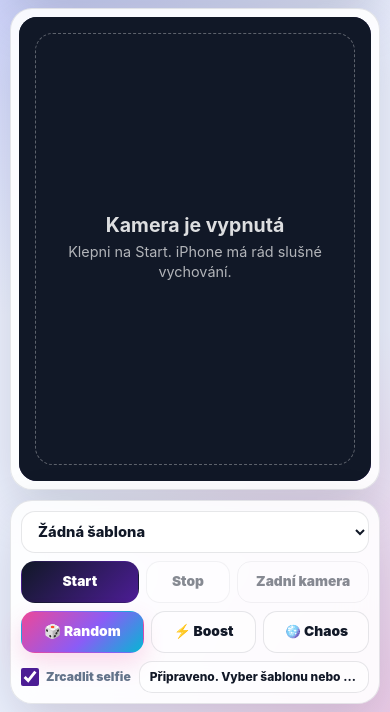
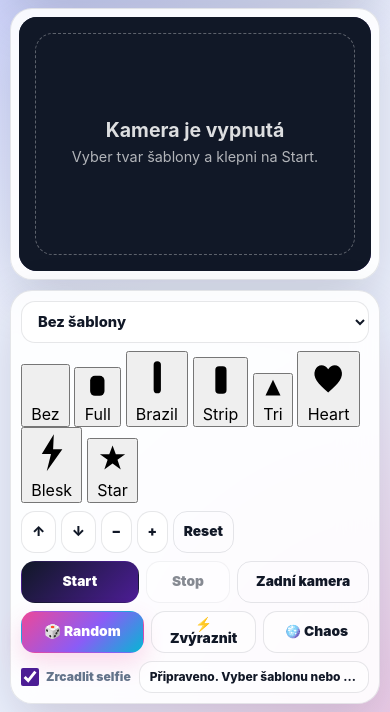
Before and after one commit to Martyparty1988/Oholbuchtu, a website built with Vite: page index.html in a window 390 px wide. Shown: the part 132-844 px from the top of the page. Built offline with nearby package versions, Linux system fonts and the light colour scheme.

Commit message:
Show visible shape templates in mobile UI

```diff
--- a/index.html
+++ b/index.html
@@ -6,7 +6,7 @@
     <meta name="theme-color" content="#111827">
     <meta name="apple-mobile-web-app-capable" content="yes">
     <meta name="apple-mobile-web-app-status-bar-style" content="black-translucent">
-    <meta name="description" content="Srandovní soukromá mobilní PWA AR appka pro porovnání šablon, vibe score a lehce drzé verdikty. Kamera běží pouze lokálně v zařízení.">
+    <meta name="description" content="Soukromá mobilní PWA AR appka se zřetelnými šablonami tvarů, které si můžeš zarovnat přes kameru.">
     <title>Ohol Buchtu Studio</title>
 
     <link rel="manifest" href="%BASE_URL%manifest.json">
@@ -18,19 +18,19 @@
     <main class="app-shell" aria-labelledby="app-title">
         <section class="top-panel">
             <div class="brand-block">
-                <p class="eyebrow">srandovní AR PWA</p>
+                <p class="eyebrow">AR šablona</p>
                 <h1 id="app-title">Ohol Buchtu</h1>
             </div>
 
             <div class="fun-panel compact" aria-live="polite">
                 <div class="fun-panel-header">
-                    <span id="template-label" class="template-pill">Decent mód</span>
-                    <strong id="template-vibe" class="fun-score">Vibe 0/10</strong>
+                    <span id="template-label" class="template-pill">Bez šablony</span>
+                    <strong id="template-vibe" class="fun-score">Vodítko 0/10</strong>
                 </div>
                 <div class="vibe-meter" aria-hidden="true">
                     <span id="vibe-fill"></span>
                 </div>
-                <p id="template-joke" class="fun-joke">Vyber šablonu a appka tě s láskou zhodnotí.</p>
+                <p id="template-joke" class="fun-joke">Vyber tvar dole, zarovnej ho na kameru a podle obrysu se můžeš řídit.</p>
             </div>
         </section>
 
@@ -40,35 +40,75 @@
                 <canvas id="canvas" class="overlay" aria-hidden="true"></canvas>
                 <div id="empty-state" class="empty-state">
                     <strong>Kamera je vypnutá</strong>
-                    <span>Klepni na Start. iPhone má rád slušné vychování.</span>
+                    <span>Vyber tvar šablony a klepni na Start.</span>
                 </div>
             </div>
         </section>
 
         <section class="bottom-panel" aria-label="Ovládání aplikace">
-            <label class="field compact-field" for="template-select">
-                <span>Šablona</span>
-                <select id="template-select">
-                    <option value="none">Žádná šablona</option>
-                    <option value="full">Full / lesní království</option>
-                    <option value="brazilian">Brazilian / aero mód</option>
-                    <option value="landing-strip">Landing Strip / runway ready</option>
-                    <option value="triangle">Triangle / geometrická odvaha</option>
-                    <option value="heart">Heart / romantický chaos</option>
-                    <option value="lightning">Lightning / pojistky ven</option>
-                    <option value="star">Star / main character</option>
-                </select>
-            </label>
+            <select id="template-select" class="sr-only" aria-label="Vyber šablonu tvaru">
+                <option value="none">Bez šablony</option>
+                <option value="full">Full</option>
+                <option value="brazilian">Brazilian</option>
+                <option value="landing-strip">Landing Strip</option>
+                <option value="triangle">Triangle</option>
+                <option value="heart">Heart</option>
+                <option value="lightning">Lightning</option>
+                <option value="star">Star</option>
+            </select>
+
+            <div class="template-strip" aria-label="Viditelné šablony tvarů">
+                <button class="shape-card active" type="button" data-template="none" aria-label="Bez šablony">
+                    <svg viewBox="0 0 64 64" aria-hidden="true"><path d="M18 46 L46 18 M18 18 L46 46"/></svg>
+                    <span>Bez</span>
+                </button>
+                <button class="shape-card" type="button" data-template="full" aria-label="Full šablona">
+                    <svg viewBox="0 0 64 64" aria-hidden="true"><rect x="17" y="12" width="30" height="42" rx="10"/></svg>
+                    <span>Full</span>
+                </button>
+                <button class="shape-card" type="button" data-template="brazilian" aria-label="Brazilian šablona">
+                    <svg viewBox="0 0 64 64" aria-hidden="true"><rect x="27" y="10" width="10" height="44" rx="5"/></svg>
+                    <span>Brazil</span>
+                </button>
+                <button class="shape-card" type="button" data-template="landing-strip" aria-label="Landing strip šablona">
+                    <svg viewBox="0 0 64 64" aria-hidden="true"><rect x="23" y="10" width="18" height="44" rx="6"/></svg>
+                    <span>Strip</span>
+                </button>
+                <button class="shape-card" type="button" data-template="triangle" aria-label="Triangle šablona">
+                    <svg viewBox="0 0 64 64" aria-hidden="true"><path d="M32 10 L52 52 H12 Z"/></svg>
+                    <span>Tri</span>
+                </button>
+                <button class="shape-card" type="button" data-template="heart" aria-label="Heart šablona">
+                    <svg viewBox="0 0 64 64" aria-hidden="true"><path d="M32 53 C18 41 10 32 14 22 C17 14 27 13 32 21 C37 13 47 14 50 22 C54 32 46 41 32 53 Z"/></svg>
+                    <span>Heart</span>
+                </button>
+                <button class="shape-card" type="button" data-template="lightning" aria-label="Lightning šablona">
+                    <svg viewBox="0 0 64 64" aria-hidden="true"><path d="M35 6 L18 34 H31 L25 58 L47 27 H34 Z"/></svg>
+                    <span>Blesk</span>
+                </button>
+                <button class="shape-card" type="button" data-template="star" aria-label="Star šablona">
+                    <svg viewBox="0 0 64 64" aria-hidden="true"><path d="M32 8 L38 24 H55 L41 34 L47 52 L32 41 L17 52 L23 34 L9 24 H26 Z"/></svg>
+                    <span>Star</span>
+                </button>
+            </div>
+
+            <div class="adjust-panel" aria-label="Doladění šablony">
+                <button class="button micro" type="button" data-adjust="up">↑</button>
+                <button class="button micro" type="button" data-adjust="down">↓</button>
+                <button class="button micro" type="button" data-adjust="smaller">−</button>
+                <button class="button micro" type="button" data-adjust="bigger">+</button>
+                <button class="button micro ghost" type="button" data-adjust="reset">Reset</button>
+            </div>
 
             <div class="button-row camera-row">
                 <button id="start-camera" class="button primary" type="button">Start</button>
                 <button id="stop-camera" class="button" type="button" disabled>Stop</button>
-                <button id="switch-camera" class="button ghost" type="button" disabled>Zadní kamera</button>
+                <button id="switch-camera" class="button ghost" type="button">Zadní kamera</button>
             </div>
 
             <div class="button-row fun-row">
                 <button id="random-template" class="button fun" type="button">🎲 Random</button>
-                <button id="boost-vibe" class="button fun ghost" type="button">⚡ Boost</button>
+                <button id="boost-vibe" class="button fun ghost" type="button">⚡ Zvýraznit</button>
                 <button id="chaos-mode" class="button fun ghost" type="button">🪩 Chaos</button>
             </div>
 
@@ -77,7 +117,7 @@
                     <input id="mirror-toggle" type="checkbox" checked>
                     <span>Zrcadlit selfie</span>
                 </label>
-                <p id="status" class="status" role="status" aria-live="polite">Připraveno. Vyber šablonu nebo zapni kameru.</p>
+                <p id="status" class="status" role="status" aria-live="polite">Vyber viditelnou šablonu dole.</p>
             </div>
         </section>
     </main>
```
